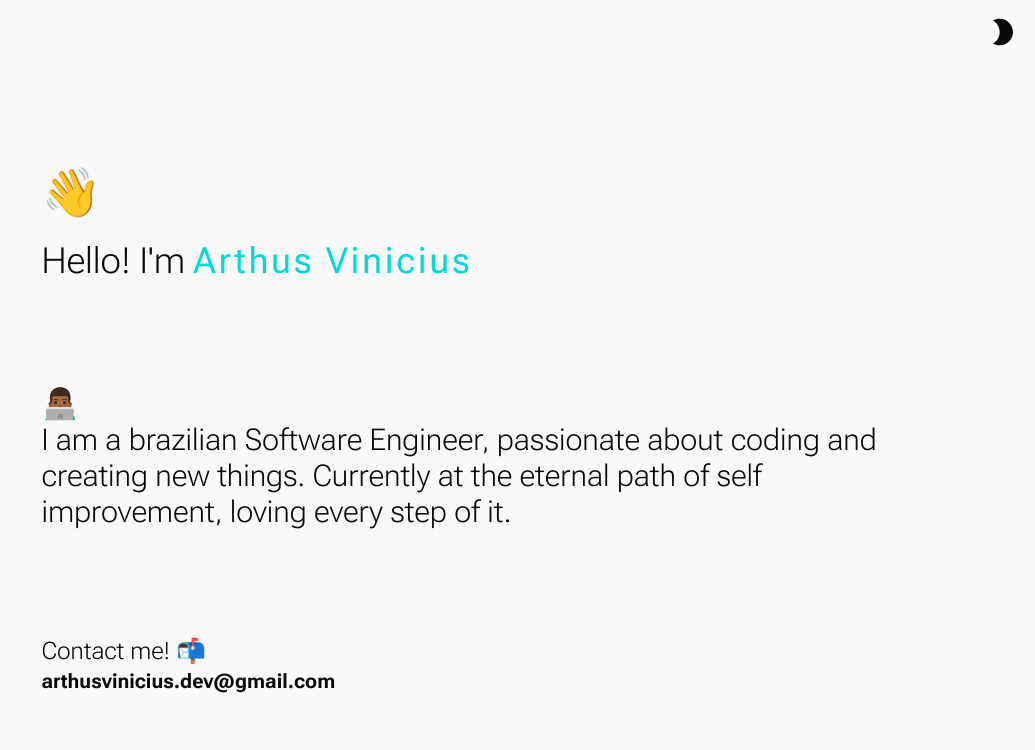
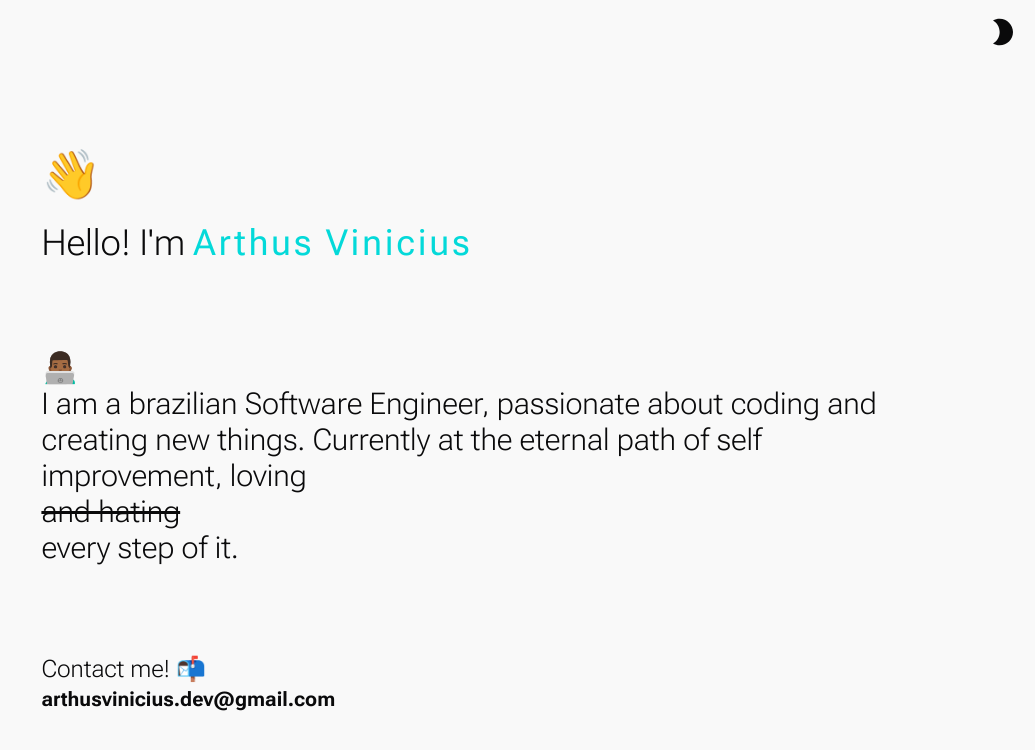
Before and after one commit to arthus05/website, a Next.js app: page / in a window 1280 px wide. Shown: the top 750 px of the page, without its empty margins (245-1280 px from the left). Built offline with nearby package versions, Linux system fonts and the light colour scheme.

Commit message:
update hero text

```diff
--- a/src/templates/home/containers/Hero/Hero.tsx
+++ b/src/templates/home/containers/Hero/Hero.tsx
@@ -55,7 +55,7 @@ const Hero = () => {
         <p className="flex flex-col">
           <span>👨🏾‍💻</span>I am a brazilian Software Engineer, passionate about
           coding and creating new things. Currently at the eternal path of self
-          improvement, loving every step of it.
+          improvement, loving <s>and hating</s> every step of it.
         </p>
         <p className="text-2xl flex flex-col">
           Contact me! 📬
```
